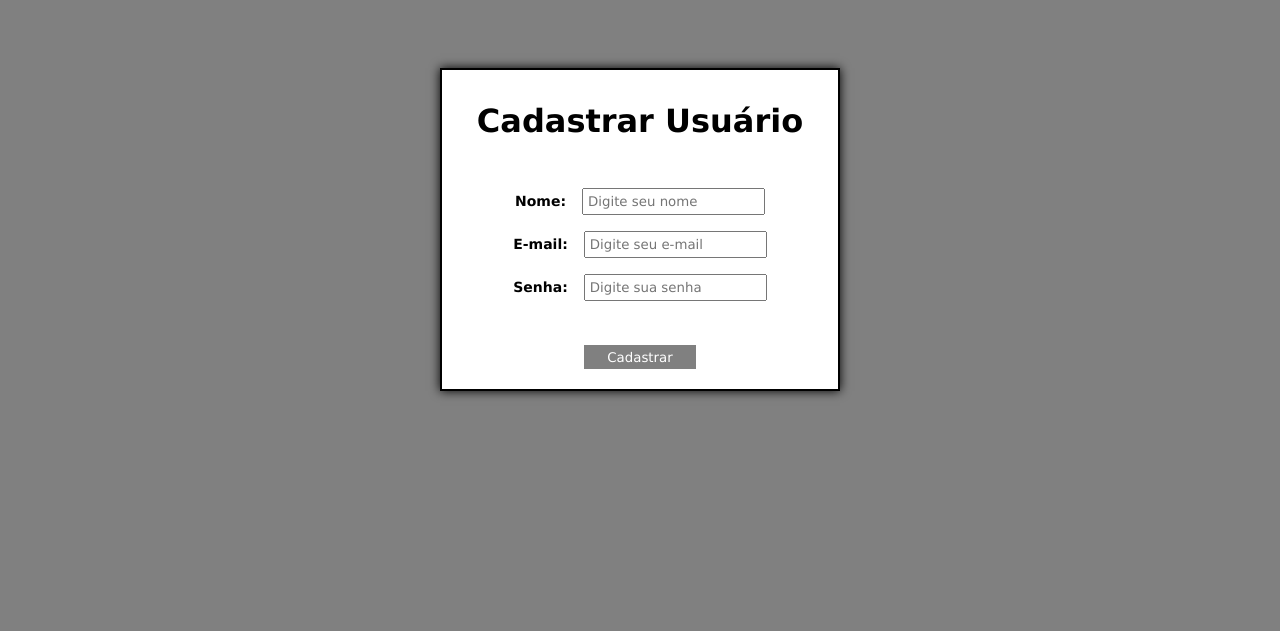
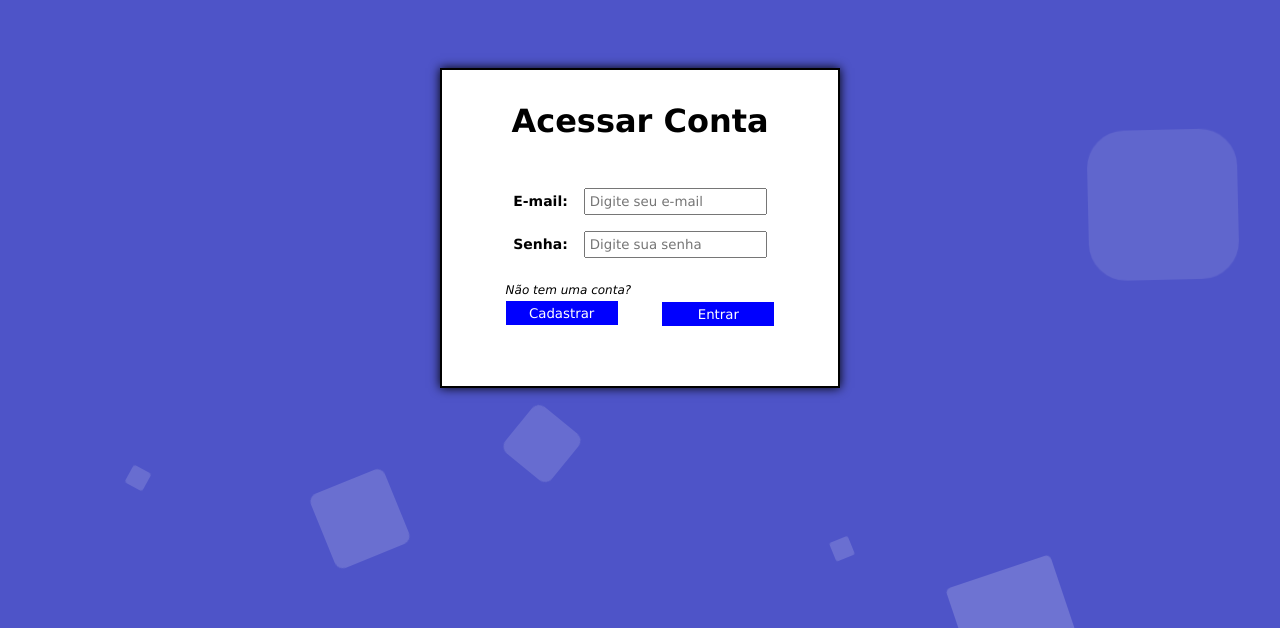
Before and after one commit to leonardorochedo/system-process, a React (Vite) app in the folder frontend/: page / in a window 1280 px wide. Shown: the part 172-803 px from the top of the page. Built offline with nearby package versions, Linux system fonts and the light colour scheme.

Commit message:
add background animated

```diff
--- a/frontend/index.html
+++ b/frontend/index.html
@@ -4,7 +4,7 @@
     <meta charset="UTF-8" />
     <link rel="icon" type="image/svg+xml" href="/vite.svg" />
     <meta name="viewport" content="width=device-width, initial-scale=1.0" />
-    <title>Home</title>
+    <title>Gerenciador</title>
   </head>
   <body>
     <div id="root"></div>
--- /dev/null
+++ b/frontend/src/App.css
@@ -0,0 +1,128 @@
+/* BACKGROUND */
+@import url('https://fonts.googleapis.com/css?family=Exo:400,700');
+
+.area{
+    background: #4e54c8;
+    background: -webkit-linear-gradient(to left, #8f94fb, #4e54c8);
+    width: 100%;
+    height:100vh;
+
+    position: absolute;
+
+    margin-top: -30vh; /* Subino pra cima */
+
+    z-index: -1; /* Deixando abaixo de tudo */
+}
+
+.circles{
+    position: absolute;
+    top: 0;
+    left: 0;
+    width: 100%;
+    height: 100%;
+    overflow: hidden;
+}
+
+.circles li{
+    position: absolute;
+    display: block;
+    list-style: none;
+    width: 20px;
+    height: 20px;
+    background: rgba(255, 255, 255, 0.2);
+    animation: animate 25s linear infinite;
+    bottom: -150px;
+
+}
+
+.circles li:nth-child(1){
+    left: 25%;
+    width: 80px;
+    height: 80px;
+    animation-delay: 0s;
+}
+
+
+.circles li:nth-child(2){
+    left: 10%;
+    width: 20px;
+    height: 20px;
+    animation-delay: 2s;
+    animation-duration: 12s;
+}
+
+.circles li:nth-child(3){
+    left: 70%;
+    width: 20px;
+    height: 20px;
+    animation-delay: 4s;
+}
+
+.circles li:nth-child(4){
+    left: 40%;
+    width: 60px;
+    height: 60px;
+    animation-delay: 0s;
+    animation-duration: 18s;
+}
+
+.circles li:nth-child(5){
+    left: 65%;
+    width: 20px;
+    height: 20px;
+    animation-delay: 0s;
+}
+
+.circles li:nth-child(6){
+    left: 75%;
+    width: 110px;
+    height: 110px;
+    animation-delay: 3s;
+}
+
+.circles li:nth-child(7){
+    left: 35%;
+    width: 150px;
+    height: 150px;
+    animation-delay: 7s;
+}
+
+.circles li:nth-child(8){
+    left: 50%;
+    width: 25px;
+    height: 25px;
+    animation-delay: 15s;
+    animation-duration: 45s;
+}
+
+.circles li:nth-child(9){
+    left: 20%;
+    width: 15px;
+    height: 15px;
+    animation-delay: 2s;
+    animation-duration: 35s;
+}
+
+.circles li:nth-child(10){
+    left: 85%;
+    width: 150px;
+    height: 150px;
+    animation-delay: 0s;
+    animation-duration: 11s;
+}
+
+@keyframes animate {
+
+    0%{
+        transform: translateY(0) rotate(0deg);
+        opacity: 1;
+        border-radius: 0;
+    }
+
+    100%{
+        transform: translateY(-1000px) rotate(720deg);
+        opacity: 0;
+        border-radius: 50%;
+    }
+
+}
--- a/frontend/src/App.tsx
+++ b/frontend/src/App.tsx
@@ -3,11 +3,27 @@
 import { LoginPage } from './routes/LoginPage/LoginPage'
 import { RegisterPage } from './routes/RegisterPage/RegisterPage'
 
+import './App.css'
+
 export function App() {
   return (
     <>
-      {/* <LoginPage /> */}
-      <RegisterPage />
+      <div className="area" >
+        <ul className="circles">
+          <li></li>
+          <li></li>
+          <li></li>
+          <li></li>
+          <li></li>
+          <li></li>
+          <li></li>
+          <li></li>
+          <li></li>
+          <li></li>
+        </ul>
+      </div >
+      <LoginPage />
+      {/* <RegisterPage /> */}
     </>
   )
 }
--- a/frontend/src/index.css
+++ b/frontend/src/index.css
@@ -7,7 +7,7 @@
 }
 
 body {
-  background-color: grey;
+  overflow: hidden;
 }
 
 .container {
@@ -18,7 +18,7 @@
 
 /* Button */
 .button {
-  background-color: grey;
+  background-color: blue;
   color: white;
   border: none;
   /* border-radius: 15px; */
@@ -41,7 +41,7 @@
   background-color: white;
 
   width: 25em;
-  /* height: 15em; */
+  height: 20em;
 
   display: flex;
   flex-direction: column;
--- a/frontend/src/routes/LoginPage/LoginPage.css
+++ b/frontend/src/routes/LoginPage/LoginPage.css
@@ -1,5 +1,5 @@
-.form-container .actions {
-    height: 1rem;
+.form-container .actions-login {
+    margin-top: 4rem;
 }
 
 .form-container .actions .register {
--- a/frontend/src/routes/LoginPage/LoginPage.tsx
+++ b/frontend/src/routes/LoginPage/LoginPage.tsx
@@ -6,7 +6,7 @@
     return (
         <div className='container'>
             <form action="" method='POST' className='form-container'>
-                <h1>Login</h1>
+                <h1>Acessar Conta</h1>
                 <div className='item-form'>
                     <label htmlFor="email">E-mail:</label>
                     <input type="email" name='email' placeholder='Digite seu e-mail' />
@@ -15,12 +15,12 @@
                     <label htmlFor="password">Senha:</label>
                     <input type="password" name='password' placeholder='Digite sua senha' />
                 </div>
-                <div className='actions'>
+                <div className='actions actions-login'>
                     <div className='register'>
                         <p>Não tem uma conta?</p>
                         <button className='button'>Cadastrar</button>
                     </div>
-                    <input className='button' type="submit" value="Logar" />
+                    <input className='button' type="submit" value="Entrar" />
                 </div>
             </form>
         </div>
--- a/frontend/src/routes/RegisterPage/RegisterPage.tsx
+++ b/frontend/src/routes/RegisterPage/RegisterPage.tsx
@@ -1,6 +1,4 @@
 import React from 'react';
-
-import './RegisterPage.css';
 
 export function RegisterPage() {
     return (
```
Also changed, not shown: frontend/src/routes/RegisterPage/RegisterPage.css (deleted).
